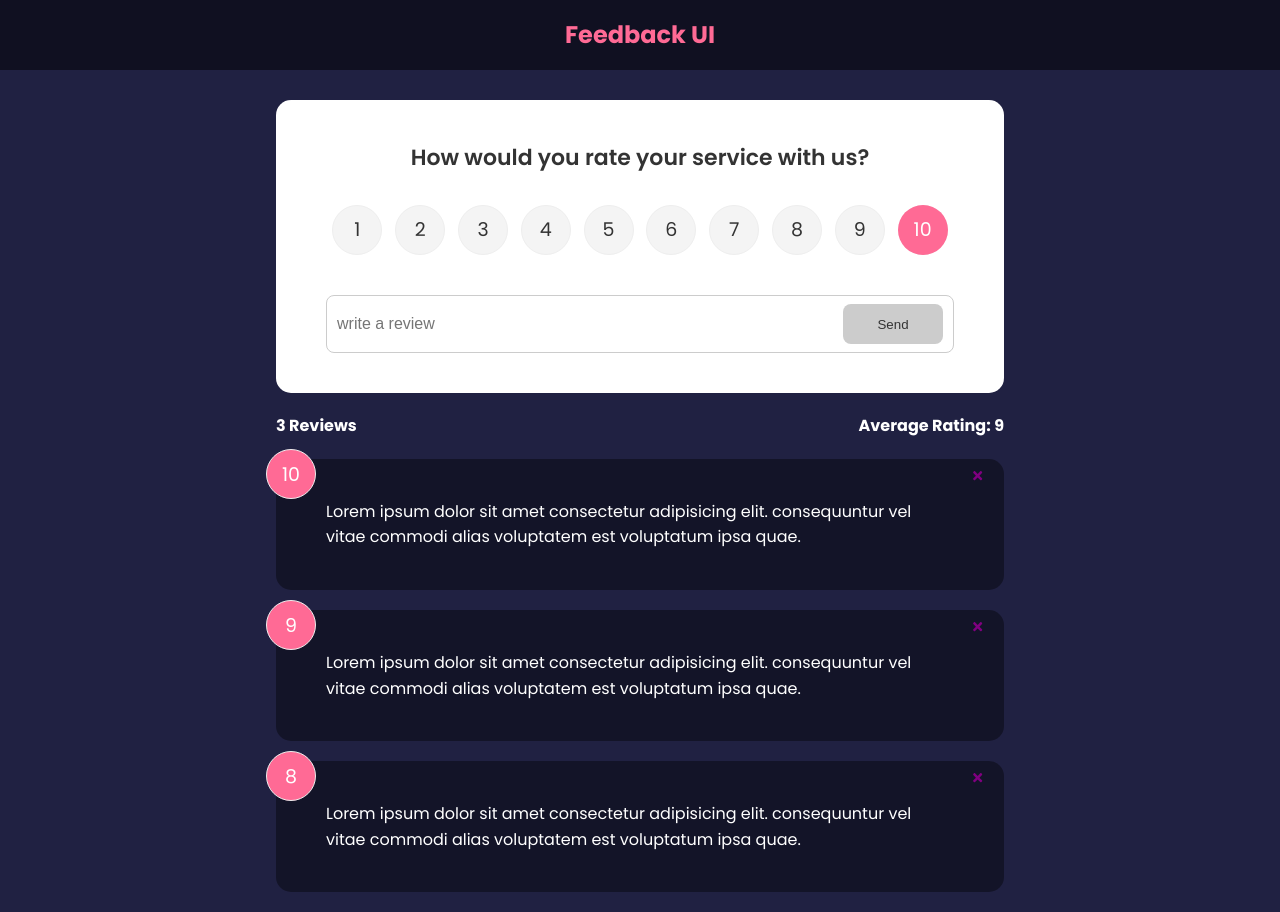
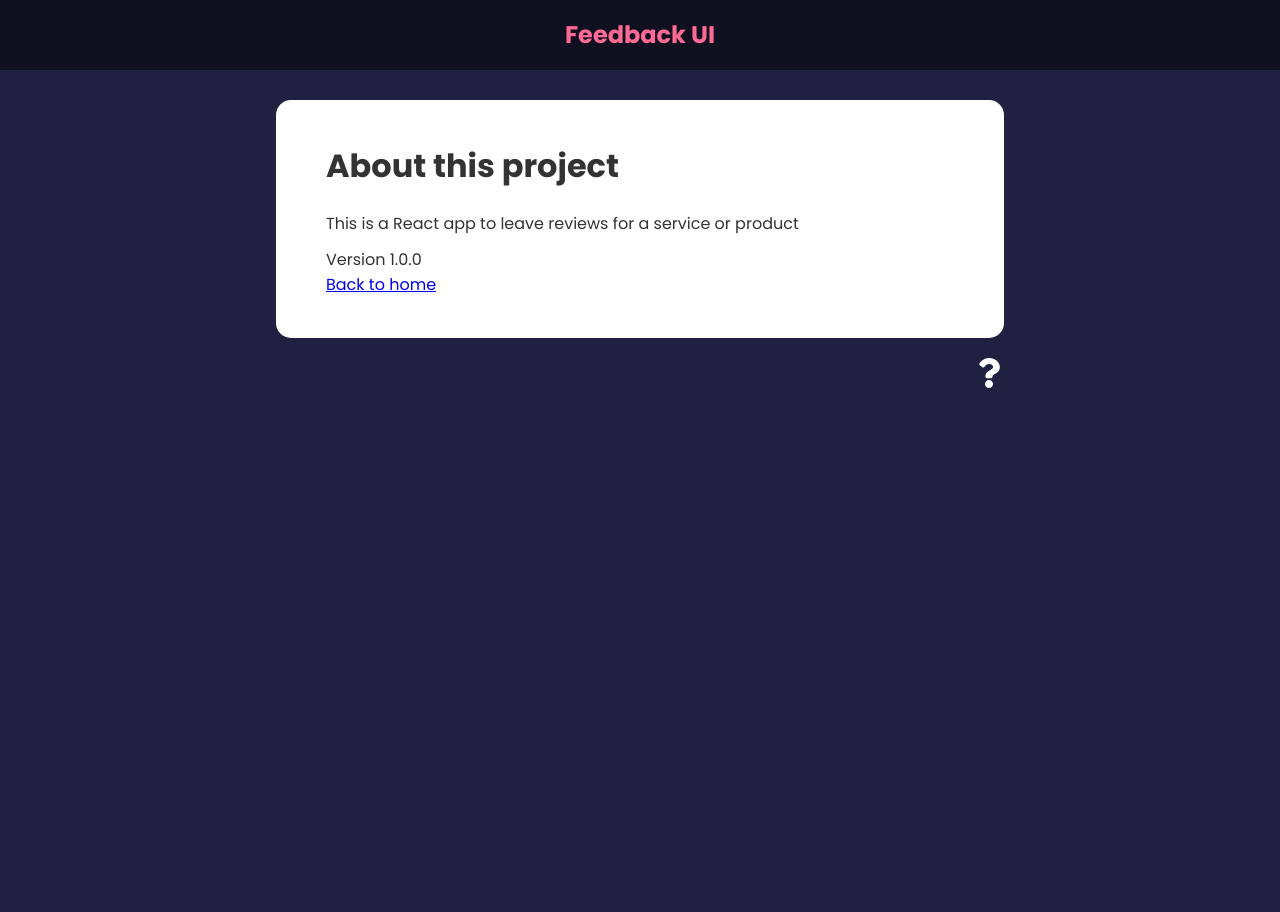
Before and after one commit to KQuiggins/React_Reviews_App, a React app: page /about in a window 1280 px wide. After the commit the page ends 800 px from the top, so only its background shows below. Built offline with nearby package versions, Linux system fonts and the light colour scheme; the HTML template or start-up script is replaced by a standard one.

Commit message:
added react router dom & about icon link

```diff
--- a/package.json
+++ b/package.json
@@ -14,6 +14,7 @@
     "react": "^18.2.0",
     "react-dom": "^18.2.0",
     "react-icons": "^4.10.1",
+    "react-router-dom": "^6.14.2",
     "uuid": "^9.0.0"
   },
   "devDependencies": {
--- a/src/App.jsx
+++ b/src/App.jsx
@@ -1,46 +1,57 @@
-import { v4 as uuidv4 } from 'uuid';
-import { useState } from 'react'
-import './App.css'
-import Header from './components/Header';
-import FeedbackList from './components/FeedbackList';
-import FeedbackStats from './components/FeedbackStats';
-import FeedbackForm from './components/FeedbackForm';
-import FeedbackData from './data/FeedbackData.js';
-
-
+import { BrowserRouter as Router, Route, Routes } from "react-router-dom";
+import { v4 as uuidv4 } from "uuid";
+import { useState } from "react";
+import "./App.css";
+import Header from "./components/Header";
+import FeedbackList from "./components/FeedbackList";
+import FeedbackStats from "./components/FeedbackStats";
+import FeedbackForm from "./components/FeedbackForm";
+import AboutPage from "./pages/AboutPage";
+import AboutIconLink from "./components/AboutIconLink";
+import FeedbackData from "./data/FeedbackData.js";
 
 function App() {
   const [feedback, setFeedback] = useState(FeedbackData);
 
   const deleteFeedback = (id) => {
-    if (window.confirm('Are you sure you want to delete this feedback?')) {
+    if (window.confirm("Are you sure you want to delete this feedback?")) {
       setFeedback(feedback.filter((item) => item.id !== id));
     }
-
   };
 
   const addFeedback = (newFeedback) => {
-
     newFeedback.id = uuidv4();
     setFeedback([newFeedback, ...feedback]);
   };
 
-
-
   return (
     <>
+      <Router>
         <Header />
 
         <div className="container">
+          <Routes>
+            <Route
+              exact
+              path="/"
+              element={
+                <>
                   <FeedbackForm handleAdd={addFeedback} />
                   <FeedbackStats feedback={feedback} />
                   <FeedbackList
                     feedback={feedback}
                     handleDelete={deleteFeedback}
                   />
+                </>
+              }
+            ></Route>
+            <Route path="/about" element={<AboutPage />} />
+          </Routes>
+          <AboutIconLink />
         </div>
+      </Router>
     </>
-  )
+  );
 }
 
-export default App
+export default App;
--- /dev/null
+++ b/src/components/AboutIconLink.jsx
@@ -0,0 +1,17 @@
+import { FaQuestion } from "react-icons/fa"
+import { Link } from "react-router-dom"
+
+const AboutIconLink = () => {
+  return (
+    <div className="about-link">
+        <Link to="/about">
+            <FaQuestion size={30}/>
+        </Link>
+
+
+    </div>
+
+  )
+}
+
+export default AboutIconLink
--- /dev/null
+++ b/src/pages/AboutPage.jsx
@@ -0,0 +1,19 @@
+import Card from "../components/shared/Card"
+import { Link } from "react-router-dom"
+
+const AboutPage = () => {
+  return (
+    <Card>
+        <div className="about">
+            <h1>About this project</h1>
+            <p>This is a React app to leave reviews for a service or product</p>
+        </div>
+
+        <p>Version 1.0.0</p>
+
+        <p><Link to="/">Back to home</Link></p>
+    </Card>
+  )
+}
+
+export default AboutPage
```
Also changed, not shown: 1 other file (tests, documents, lock files or other folders). Lines whose indentation alone changed are shown as unchanged.
